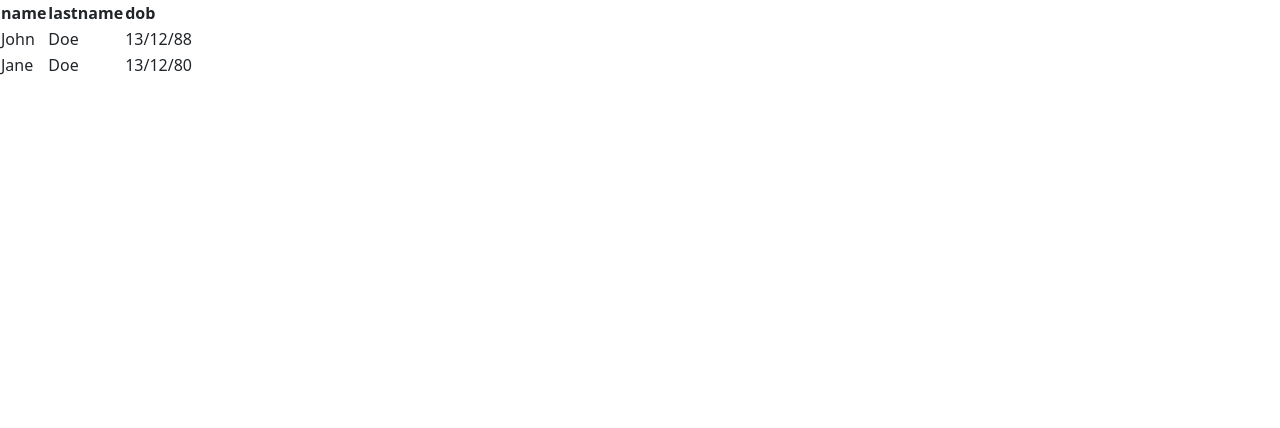
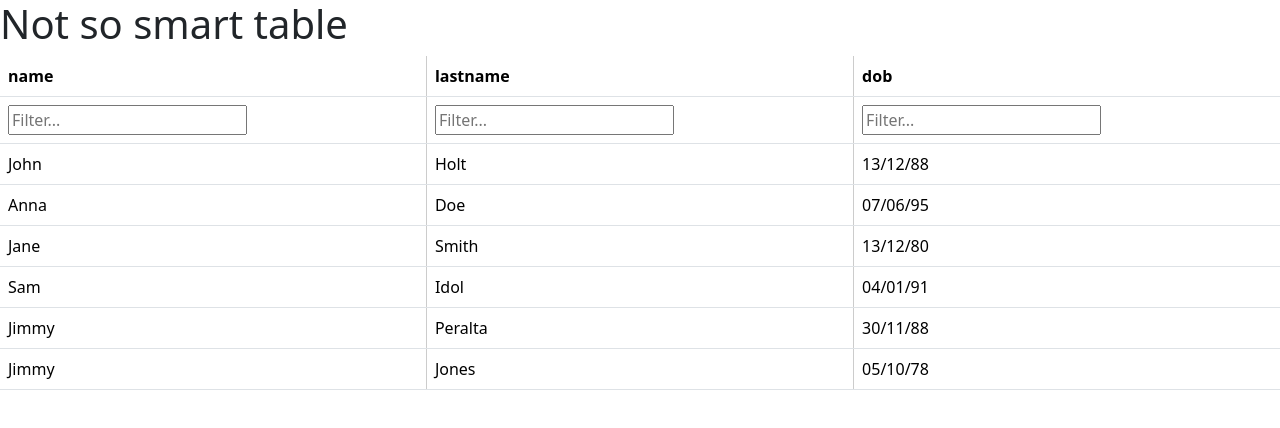
Before and after one commit to herbataszatana/angularTable, an Angular app in the folder angularBits/: page / in a window 1280 px wide. Shown: the top 428 px of the page. Built offline with nearby package versions, Linux system fonts and the light colour scheme.

Commit message:
Added filters

```diff
--- a/angularBits/src/app/components/table/table.component.css
+++ b/angularBits/src/app/components/table/table.component.css
@@ -0,0 +1,24 @@
+/* Add border between columns */
+.table th,
+.table td {
+  border-right: 1px solid #ccc;
+  padding: 8px;
+  background-color: #fff; /* Set the background color for all rows */
+}
+
+/* Remove border for last column */
+.table th:last-child,
+.table td:last-child {
+  border-right: none;
+}
+
+/* Highlight rows on hover */
+.table tbody tr:hover {
+  background-color: #f0f0f0; /* Change to your preferred hover color */
+}
+
+/* Disable Bootstrap's default row hover */
+.table tbody tr:hover td,
+.table tbody tr:hover th {
+  background-color: transparent !important;
+}
--- a/angularBits/src/app/components/table/table.component.html
+++ b/angularBits/src/app/components/table/table.component.html
@@ -1,11 +1,16 @@
-<table>
-  <thead>
+<table class="table">
+  <thead class="thead-dark">
     <tr>
       <th *ngFor="let column of settings">{{ column }}</th>
     </tr>
+    <tr>
+      <th *ngFor="let column of settings">
+        <input type="text" placeholder="Filter..." (input)="onFilterChange(column, $event)">
+      </th>
+    </tr>
   </thead>
   <tbody>
-    <tr *ngFor="let item of data" (click)="onRowClick(item)">
+    <tr *ngFor="let item of filteredData" (click)="onRowClick(item)">
       <td *ngFor="let column of settings">{{ item[column] }}</td>
     </tr>
   </tbody>
--- a/angularBits/src/app/components/table/table.component.ts
+++ b/angularBits/src/app/components/table/table.component.ts
@@ -3,14 +3,28 @@ import { Component, Input, Output, EventEmitter } from '@angular/core';
 @Component({
   selector: 'app-table',
   templateUrl: './table.component.html',
-  styleUrls: ['./table.component.css'] // Include your CSS styles here
+  styleUrls: ['./table.component.css']
 })
 export class TableComponent {
-  @Input() data: any[] = []; // Input property to receive the data
-  @Input() settings: string[] = []; // Input property to define columns to display
-  @Output() rowClicked: EventEmitter<any> = new EventEmitter<any>(); // Event emitter for row click
+  @Input() data: any[] = [];
+  @Input() settings: string[] = [];
+  @Output() rowClicked: EventEmitter<any> = new EventEmitter<any>();
+
+  filteredData: any[] = [];
+
+  ngOnInit() {
+    this.filteredData = [...this.data];
+  }
 
   onRowClick(item: any) {
-    this.rowClicked.emit(item); // Emitting the clicked item object
+    this.rowClicked.emit(item);
+  }
+
+  onFilterChange(column: string, event: Event) {
+    const value = (event.target as HTMLInputElement).value;
+    this.filteredData = this.data.filter(item => {
+      const itemValue = item[column].toString().toLowerCase();
+      return itemValue.includes(value.toLowerCase());
+    });
   }
 }
--- a/angularBits/src/app/components/users/users.component.html
+++ b/angularBits/src/app/components/users/users.component.html
@@ -1,2 +1,7 @@
-<!-- Use the app-table component with fetched data and settings -->
-<app-table [data]="fetchedData" [settings]="tableSettings" (rowClicked)="onItemClicked($event)"></app-table>
+
+<h1>Not so smart table</h1>
+<app-table
+    [data]="fetchedData"
+    [settings]="tableSettings"
+    (rowClicked)="onItemClicked($event)">
+</app-table>
--- a/angularBits/src/app/components/users/users.component.ts
+++ b/angularBits/src/app/components/users/users.component.ts
@@ -8,15 +8,23 @@ import { Component } from '@angular/core';
 export class UsersComponent {
 
   fetchedData = [
-    { name: 'John', lastname: 'Doe', dob: '13/12/88', id: '8693' },
-    { name: 'Jane', lastname: 'Doe', dob: '13/12/80', id: '8603' },
-    // Add more data if needed
+    { name: 'John', lastname: 'Holt', dob: '13/12/88', id: '8693' },
+    { name: 'Anna', lastname: 'Doe', dob: '07/06/95', id: '8605' },
+    { name: 'Jane', lastname: 'Smith', dob: '13/12/80', id: '8603' },
+    { name: 'Sam', lastname: 'Idol', dob: '04/01/91', id: '8693' },
+    { name: 'Jimmy', lastname: 'Peralta', dob: '30/11/88', id: '8603' },
+    { name: 'Jimmy', lastname: 'Jones', dob: '05/10/78', id: '8603' },
   ];
 
-  tableSettings = ['name', 'lastname', 'dob']; // Define columns to display
+  columnDisplayNames: { [key: string]: string } = {
+    'name': 'First Name',
+    'lastname': 'Last Name',
+    'dob': 'Date of Birth'
+  };
+
+  tableSettings = ['name', 'lastname', 'dob'];
 
   onItemClicked(item: any) {
-    console.log('Clicked item:', item); // Perform actions based on the clicked item
-    // Add your logic here to handle item clicks in UserComponent
+    console.log('Clicked item:', item);
   }
 }
```
